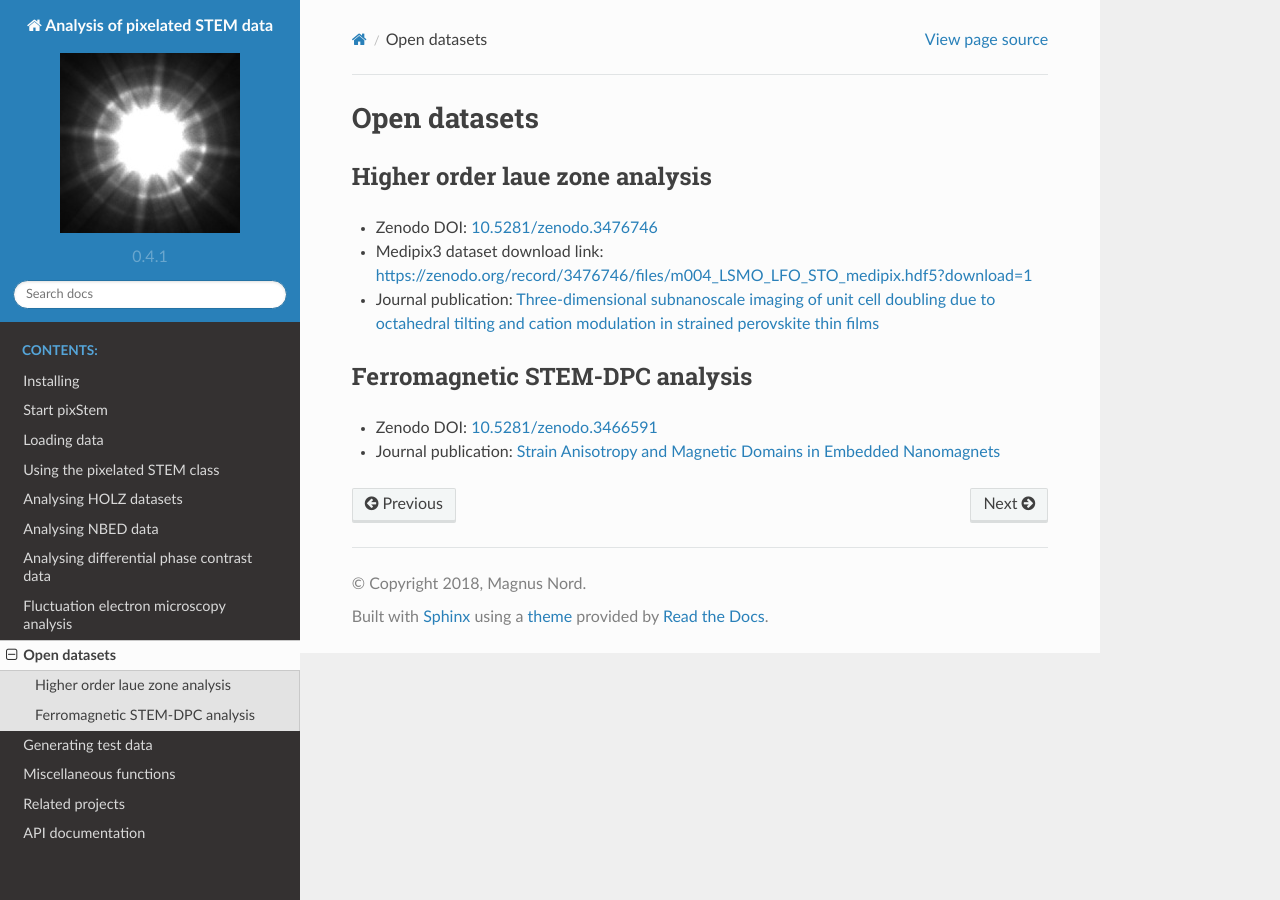
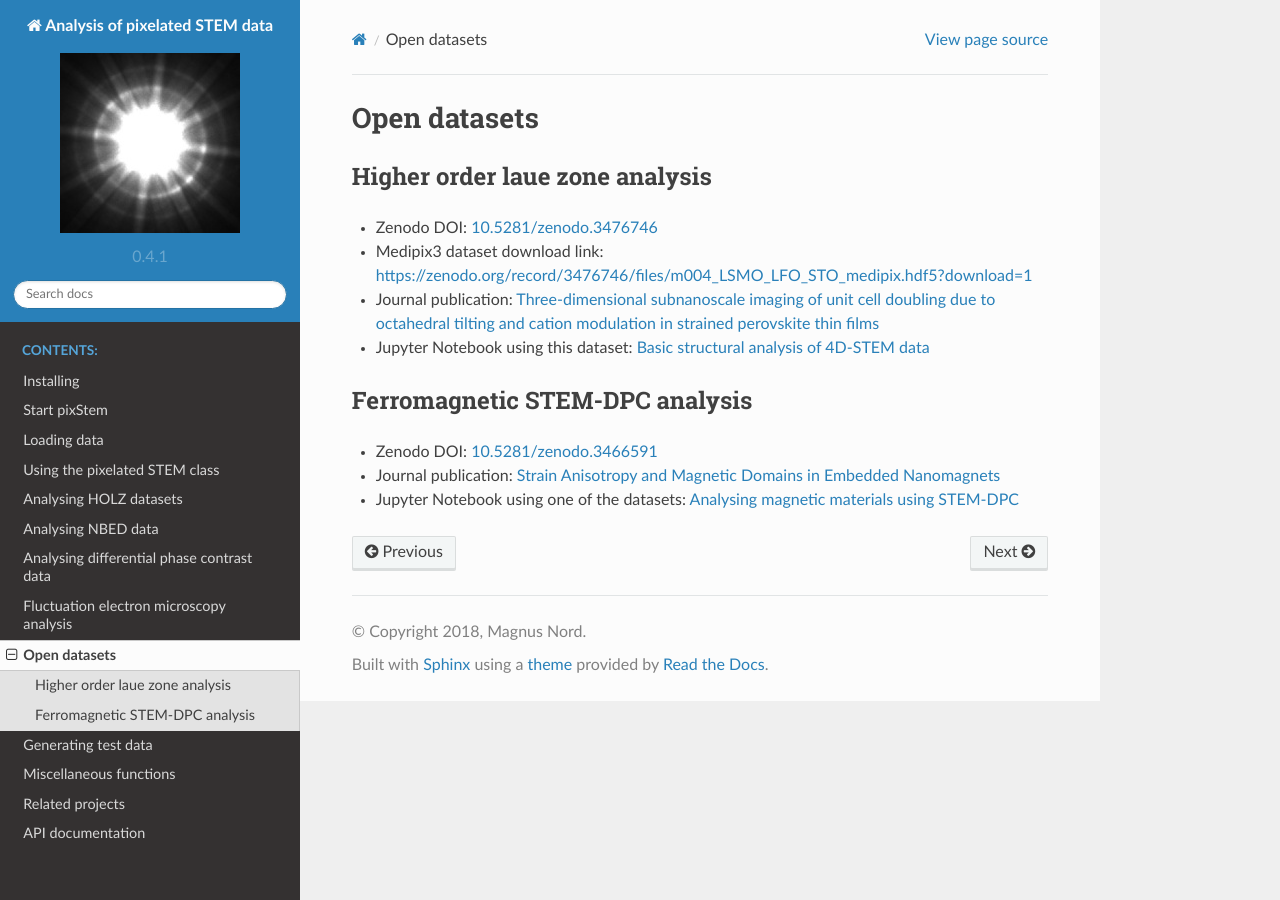
Before and after one commit to pyxem/pyxem, a Sphinx documentation site: the page built from doc/open_datasets.rst, in a window 1280 px wide. Built offline with Sphinx 7.4.7 and the Read the Docs theme 2.0.0, drawn with Linux system fonts in a browser that asks for light colours.

Commit message:
DOC: add better links to Jupyter Notebooks

```diff
--- a/doc/open_datasets.rst
+++ b/doc/open_datasets.rst
@@ -12,6 +12,7 @@ Higher order laue zone analysis
 * Zenodo DOI: `10.5281/zenodo.3476746 <https://dx.doi.org/10.5281/zenodo.3476746>`_
 * Medipix3 dataset download link: https://zenodo.org/record/3476746/files/m004_LSMO_LFO_STO_medipix.hdf5?download=1
 * Journal publication: `Three-dimensional subnanoscale imaging of unit cell doubling due to octahedral tilting and cation modulation in strained perovskite thin films <https://doi.org/10.1103/PhysRevMaterials.3.063605>`_
+* Jupyter Notebook using this dataset: `Basic structural analysis of 4D-STEM data <https://gitlab.com/pixstem/pixstem_demos/-/raw/release/4d_stem_basic_structural_analysis.ipynb?inline=false>`_
 
 
 .. _feal_data:
@@ -21,3 +22,4 @@ Ferromagnetic STEM-DPC analysis
 
 * Zenodo DOI: `10.5281/zenodo.3466591 <https://doi.org/10.5281/zenodo.3466591>`_
 * Journal publication: `Strain Anisotropy and Magnetic Domains in Embedded Nanomagnets <https://doi.org/10.1002/smll.201904738>`_
+* Jupyter Notebook using one of the datasets: `Analysing magnetic materials using STEM-DPC <https://gitlab.com/pixstem/pixstem_demos/-/raw/release/4d_stem_analysis_magnetic_samples.ipynb?inline=false>`_
--- a/doc/start_pixstem.rst
+++ b/doc/start_pixstem.rst
@@ -109,3 +109,5 @@ pixStem demos
 
 In addition to the guides on this webpage, another good resource is the `Introduction to pixStem notebook <https://gitlab.com/pixstem/pixstem_demos/blob/release/introduction_to_pixstem.ipynb>`_.
 This is a pre-filled Jupyter Notebooks showing various aspects of pixStem's functionality.
+
+The Jupyter Notebooks can also be `downloaded <https://gitlab.com/pixstem/pixstem_demos/-/archive/release/pixstem_demos-release.zip>`_, and run locally on your computer.
```
